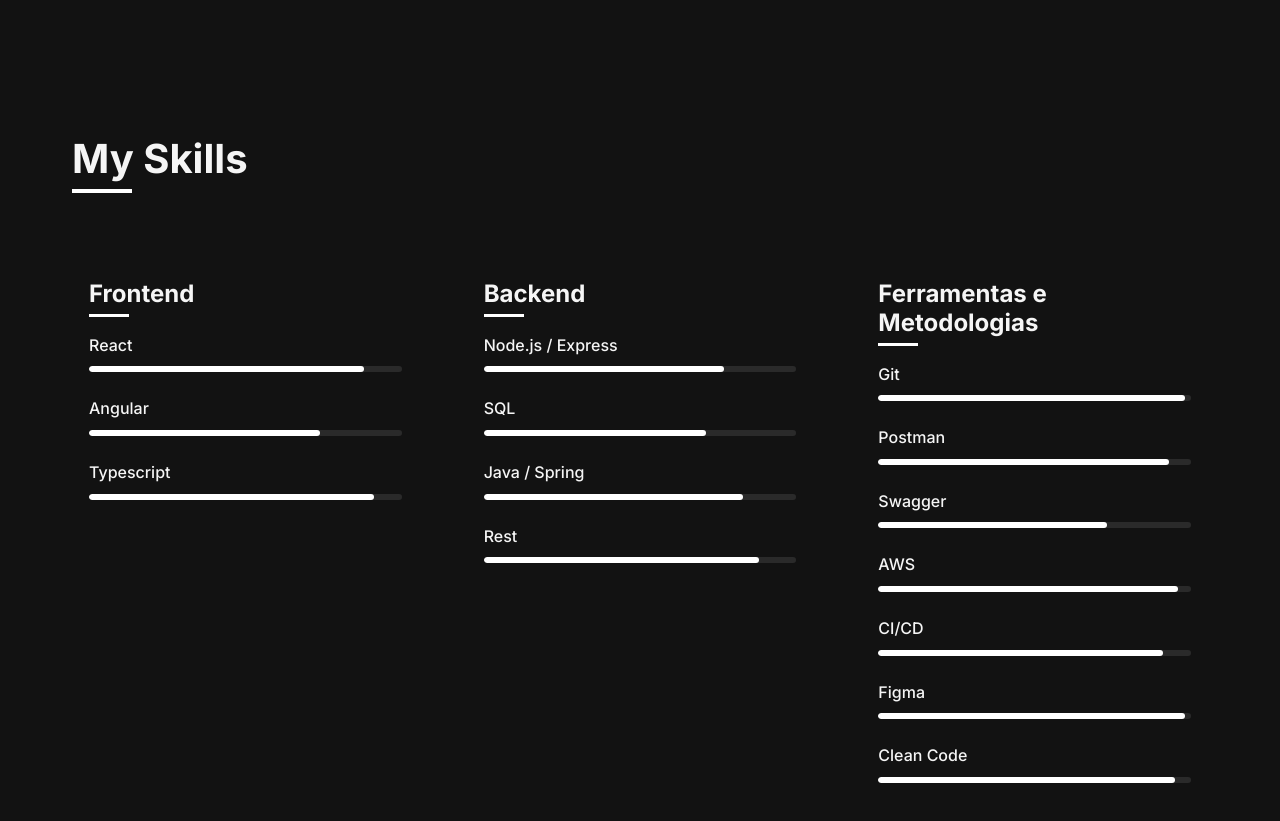
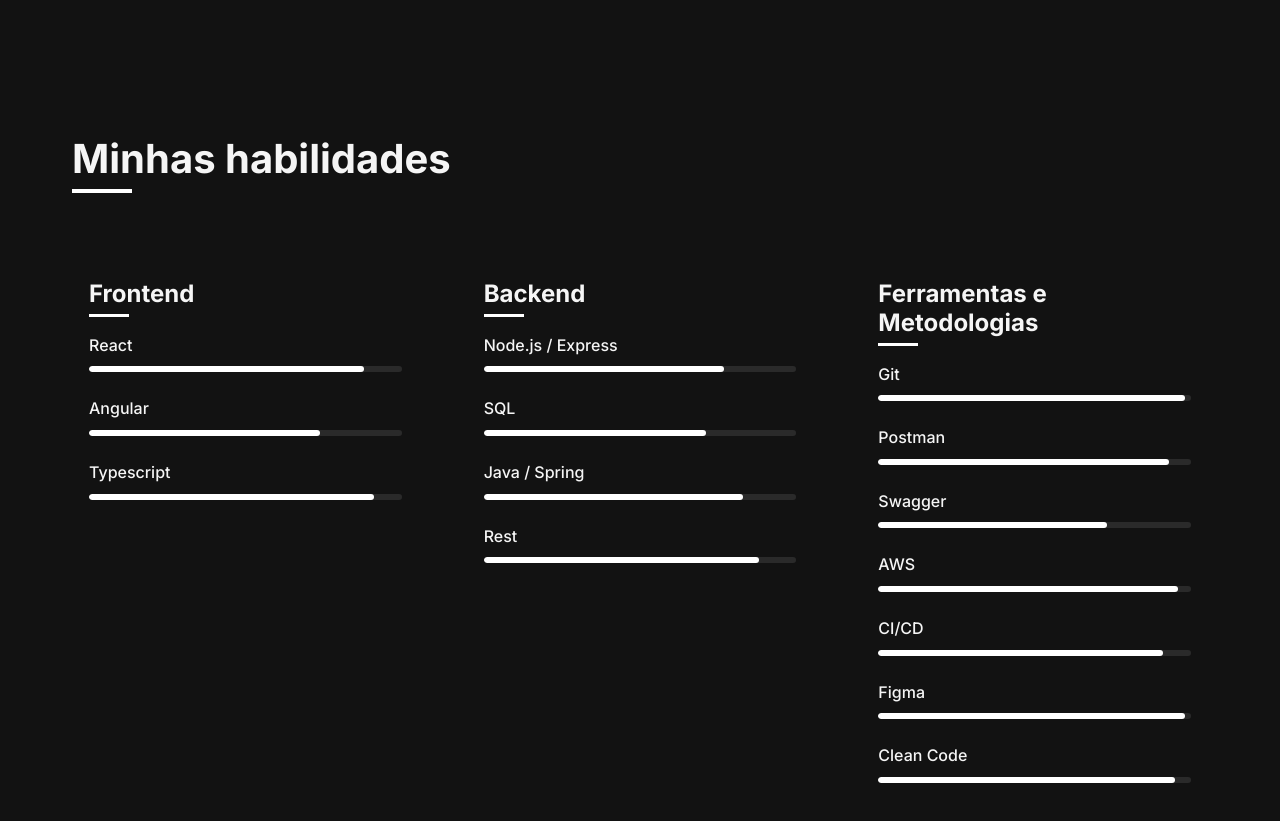
Before and after one commit to pedromoitinho/portfoliov2, a React (Vite) app: page / in a window 1280 px wide. Shown: the part 3140-3961 px from the top of the page. Built offline with nearby package versions, Linux system fonts and the light colour scheme.

Commit message:
Atualizar o Skills.jsx

```diff
--- a/src/components/skills/Skills.jsx
+++ b/src/components/skills/Skills.jsx
@@ -26,7 +26,7 @@
 
   return (
     <section id="skills" className="skills">
-      <h2>My Skills</h2>
+      <h2>Minhas habilidades</h2>
       <div className="skills-container">
         {skillCategories.map((category, index) => (
           <div key={index} className="skill-category">
```
